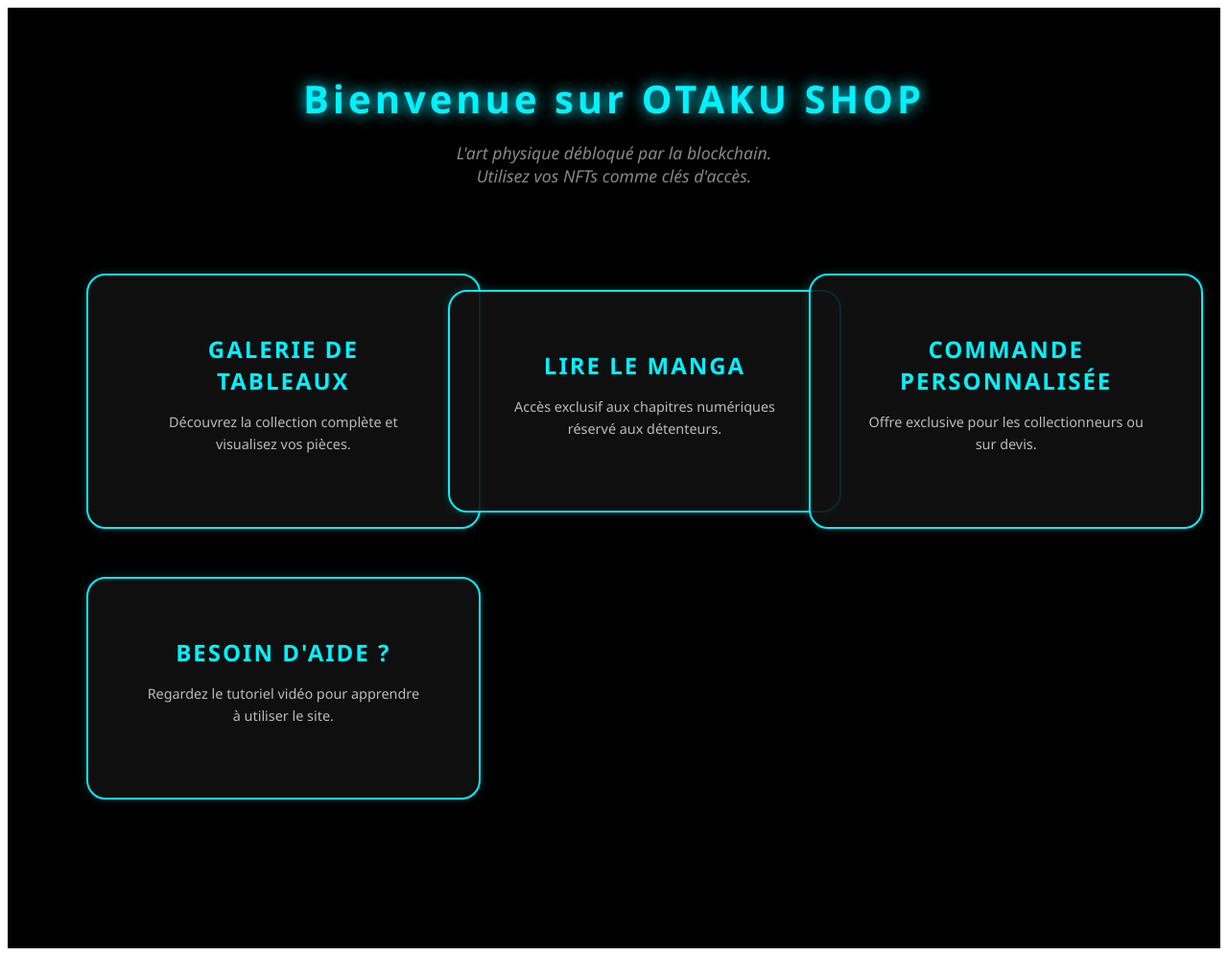
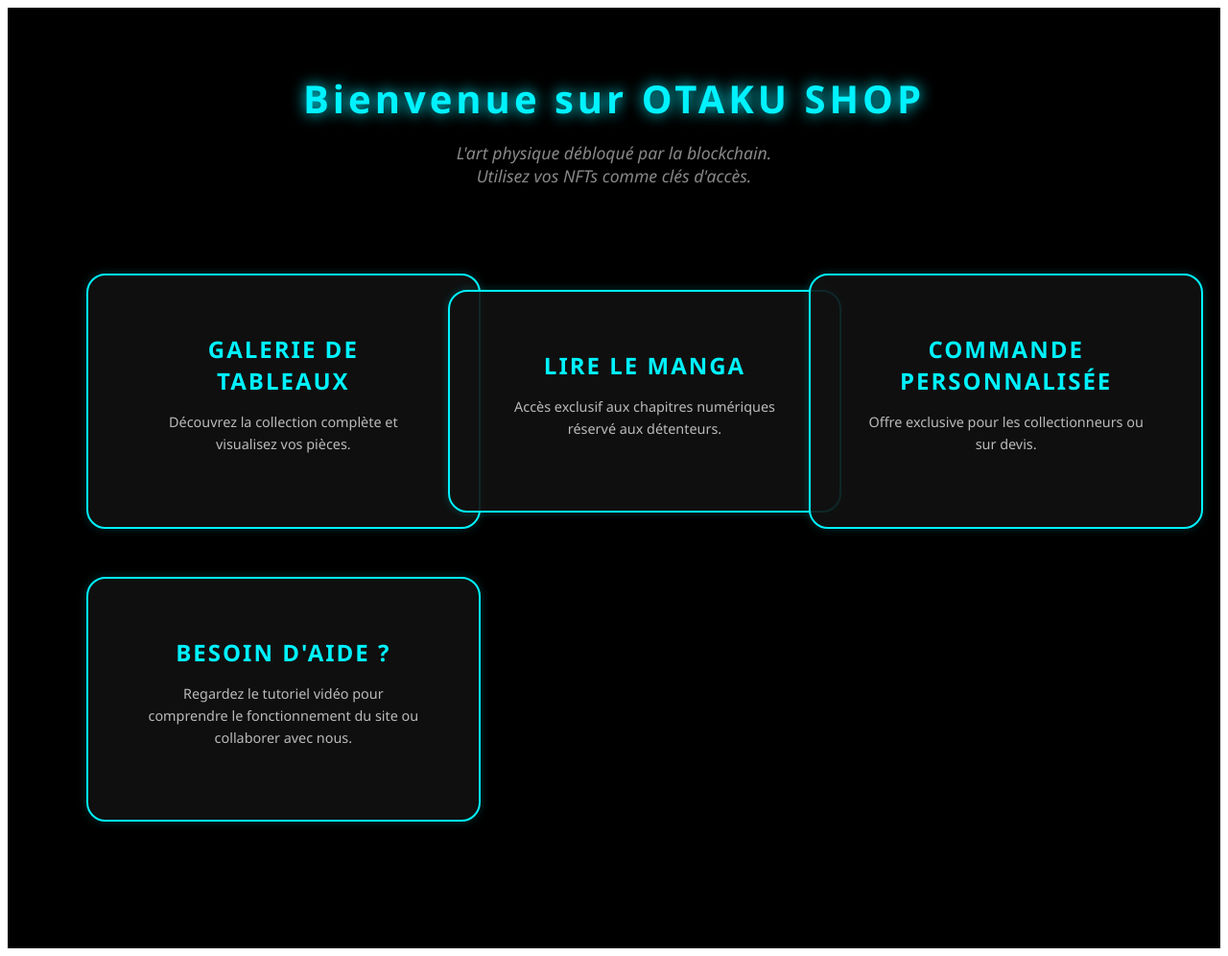
Before and after one commit to samirkema/otakusshopandswap, a Jekyll site: the page built from index.markdown, in a window 1280 px wide. Shown: the whole page at 96% size. Built offline with Jekyll 4.4.1, drawn with Linux system fonts in a browser that asks for light colours.

Commit message:
Update index.markdown

```diff
--- a/index.markdown
+++ b/index.markdown
@@ -36,7 +36,7 @@ title: Accueil Collection NFT & Art
         <div class="action-box box-aide">
             <a href="{{ '/aide.html' | relative_url }}">
                 <h2>BESOIN D'AIDE ?</h2>
-                <p>Regardez le tutoriel vidéo pour apprendre à utiliser le site.</p>
+                <p>Regardez le tutoriel vidéo pour comprendre le fonctionnement du site ou collaborer avec nous.</p>
             </a>
         </div>
 
```
